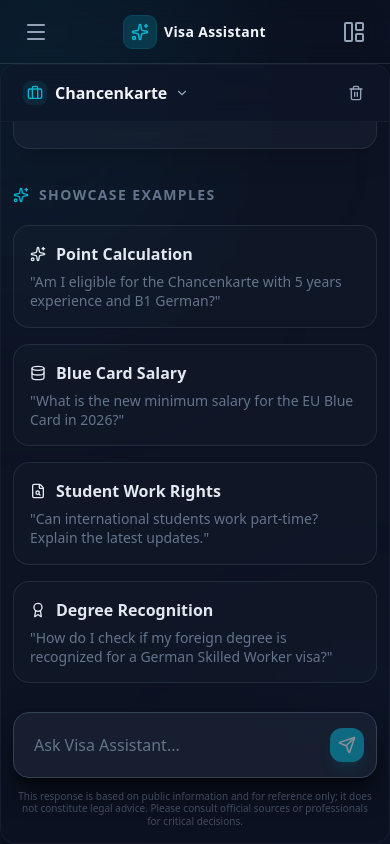
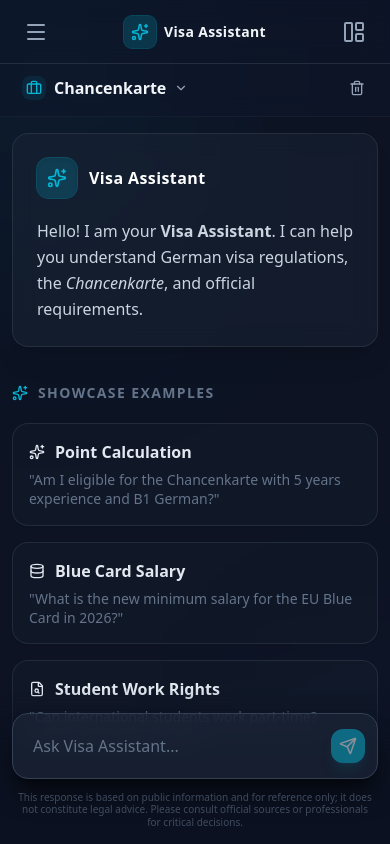
Before and after one commit to ToooAir/german-visa-rag, a React (Vite) app in the folder frontend/: page / in a window 390 px wide. Built offline with nearby package versions, Linux system fonts and the light colour scheme.

Commit message:
feat: Enhance mobile responsiveness and iOS layout with safe area insets, refined scrolling behavior, visual consistency fixes.

```diff
--- a/frontend/src/App.tsx
+++ b/frontend/src/App.tsx
@@ -70,14 +70,6 @@ function App() {
     };
   }, [theme]);
 
-  // Global Scroll Reset to prevent programmatic layout shifts
-  useEffect(() => {
-    window.scrollTo(0, 0);
-    const preventScroll = () => window.scrollTo(0, 0);
-    window.addEventListener('scroll', preventScroll);
-    return () => window.removeEventListener('scroll', preventScroll);
-  }, []);
-
   // Initialize Chat State (Symmetry & Selection Fix)
   useEffect(() => {
     const { messages, activeVisaCategory, resetProgress, checklist } = useChatStore.getState();
--- a/frontend/src/components/ChatArea.tsx
+++ b/frontend/src/components/ChatArea.tsx
@@ -33,7 +33,9 @@ export function ChatArea({ className = '' }: { className?: string }) {
 
   // Auto-scroll to bottom
   useEffect(() => {
-    if (scrollContainerRef.current) {
+    // Only auto-scroll if there are actual user/assistant messages (length > 1)
+    // This allows the welcome message to be shown at the top initially.
+    if (scrollContainerRef.current && messages.length > 1) {
       scrollContainerRef.current.scrollTo({
         top: scrollContainerRef.current.scrollHeight,
         behavior: 'smooth'
@@ -53,9 +55,9 @@ export function ChatArea({ className = '' }: { className?: string }) {
   const ActiveIcon = currentMeta.icon;
 
   return (
-    <div className={`flex flex-col h-full bg-white/40 dark:bg-slate-900/40 rounded-2xl relative border border-slate-200/50 dark:border-slate-800/50 shadow-2xl overflow-hidden ${className}`}>
+    <div className={`flex flex-col h-full bg-white/40 dark:bg-slate-900/40 lg:rounded-2xl rounded-none relative lg:border border-0 border-slate-200/50 dark:border-slate-800/50 lg:shadow-2xl overflow-hidden ${className}`}>
       {/* Header */}
-      <div className="flex items-center justify-between px-4 py-3 border-b border-slate-200/50 dark:border-slate-800/50 bg-white/50 dark:bg-slate-900/50 backdrop-blur-md z-20">
+      <div className="flex items-center justify-between px-4 py-3 lg:pt-3 pt-[calc(4.5rem+env(safe-area-inset-top))] border-b border-slate-200/50 dark:border-slate-800/50 bg-white/50 dark:bg-slate-900/50 backdrop-blur-md z-20">
         <div className="flex items-center gap-3 relative">
           <div className="flex flex-col">
             <button
@@ -190,7 +192,7 @@ export function ChatArea({ className = '' }: { className?: string }) {
       {/* Message List */}
       <div
         ref={scrollContainerRef}
-        className="flex-1 overflow-y-auto p-3 sm:p-4 pt-4 flex flex-col gap-5 lg:gap-6"
+        className="flex-1 overflow-y-auto p-3 sm:p-4 pb-[calc(11.5rem+env(safe-area-inset-bottom))] pt-4 lg:pt-4 flex flex-col gap-5 lg:gap-6 relative"
       >
         <AnimatePresence initial={false}>
           {messages.map((msg) => (
@@ -203,9 +205,6 @@ export function ChatArea({ className = '' }: { className?: string }) {
             <QuickStarters onSelect={sendMessage} />
           </motion.div>
         )}
-
-        {/* Physical Spacer for perfect visual symmetry (16-18px gap stability) */}
-        <div className="h-32 shrink-0 pointer-events-none" aria-hidden="true" />
       </div>
 
       {/* Input Area */}
--- a/frontend/src/components/DashboardLayout.tsx
+++ b/frontend/src/components/DashboardLayout.tsx
@@ -32,7 +32,7 @@ export function DashboardLayout() {
       />
 
       {/* Main Layout Grid */}
-      <div className="flex w-full h-full p-0 md:p-6 gap-0 md:gap-6 z-10 pt-[calc(4rem+env(safe-area-inset-top))] lg:pt-6">
+      <div className="flex w-full h-full p-0 md:p-6 gap-0 md:gap-6 z-10 lg:pt-6">
 
         {/* Desktop Sidebar (Persistent) */}
         <Sidebar className="hidden lg:flex lg:w-[18%] lg:min-w-[240px]" />
--- a/frontend/src/index.css
+++ b/frontend/src/index.css
@@ -25,12 +25,19 @@
 
   html, body, #root {
     height: 100%;
+    height: -webkit-fill-available;
     height: 100dvh;
     width: 100%;
     margin: 0;
     padding: 0;
     overflow: hidden;
-    background-color: var(--bg-gradient-start);
+    /* Force initial background to match Dark Mode exactly to prevent white-bar flicker */
+    background-color: #0B1120;
+  }
+
+  /* Specific fix for iOS address bar area */
+  html {
+     background-color: #0B1120;
   }
 
   body {
@@ -40,7 +47,8 @@
     -webkit-font-smoothing: antialiased;
     -moz-osx-font-smoothing: grayscale;
     /* Prevent accidental bounce overflow on non-scrollable areas */
-    overscroll-behavior-y: none;
+    overscroll-behavior: none;
+    -webkit-overflow-scrolling: touch;
   }
 }
 
--- a/frontend/src/pages/DocumentsPage.tsx
+++ b/frontend/src/pages/DocumentsPage.tsx
@@ -71,7 +71,7 @@ export function DocumentsPage() {
   };
 
   return (
-    <div className="flex-1 glass-panel px-7 py-6 sm:p-8 bg-white/70 dark:bg-slate-900/40 rounded-2xl border border-slate-200 dark:border-slate-800/50 shadow-2xl overflow-y-auto w-full">
+    <div className="flex-1 glass-panel px-7 pt-[calc(6rem+env(safe-area-inset-top))] pb-[calc(2rem+env(safe-area-inset-bottom))] sm:p-8 bg-white/70 dark:bg-slate-900/40 lg:rounded-2xl rounded-none border-0 lg:border border-slate-200 dark:border-slate-800/50 lg:shadow-2xl overflow-y-auto w-full">
       <div className="flex justify-between items-center mb-10">
         <div>
           <h2 className="text-xl sm:text-2xl font-bold text-slate-900 dark:text-slate-100 flex items-center gap-4">
--- a/frontend/src/pages/SettingsPage.tsx
+++ b/frontend/src/pages/SettingsPage.tsx
@@ -7,7 +7,7 @@ export function SettingsPage() {
   const { t } = useTranslation();
 
   return (
-    <div className="flex-1 glass-panel p-8 bg-slate-50/40 dark:bg-slate-900/40 rounded-2xl border border-slate-200/50 dark:border-slate-800/50 shadow-2xl overflow-y-auto">
+    <div className="flex-1 glass-panel px-7 pt-[calc(6rem+env(safe-area-inset-top))] pb-[calc(2rem+env(safe-area-inset-bottom))] sm:p-8 bg-slate-50/40 dark:bg-slate-900/40 lg:rounded-2xl rounded-none border-0 lg:border border-slate-200/50 dark:border-slate-800/50 lg:shadow-2xl overflow-y-auto">
       <h2 className="text-2xl font-bold text-slate-800 dark:text-slate-100 mb-8">{t.settings}</h2>
 
       <div className="max-w-2xl space-y-6">
```
